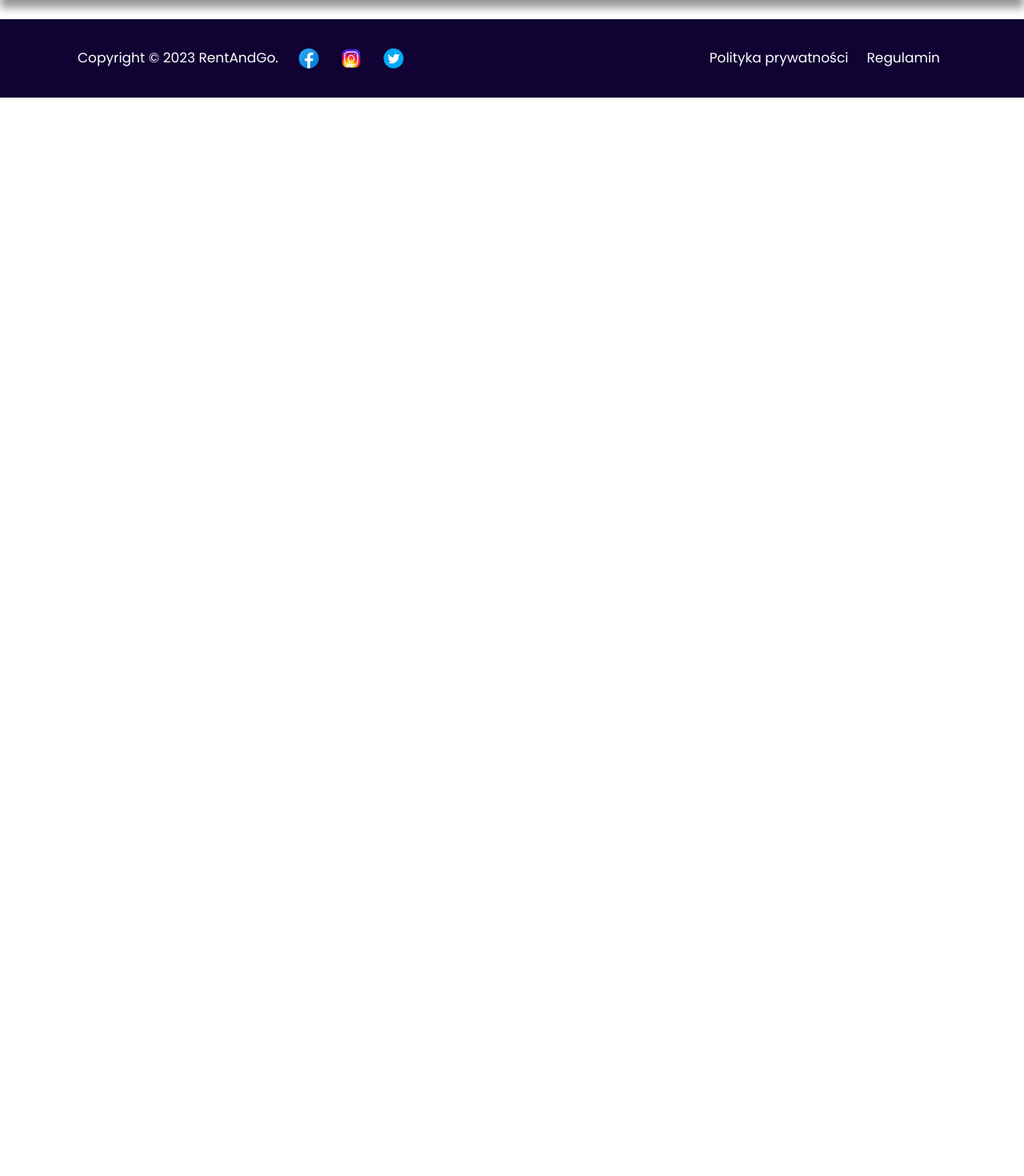
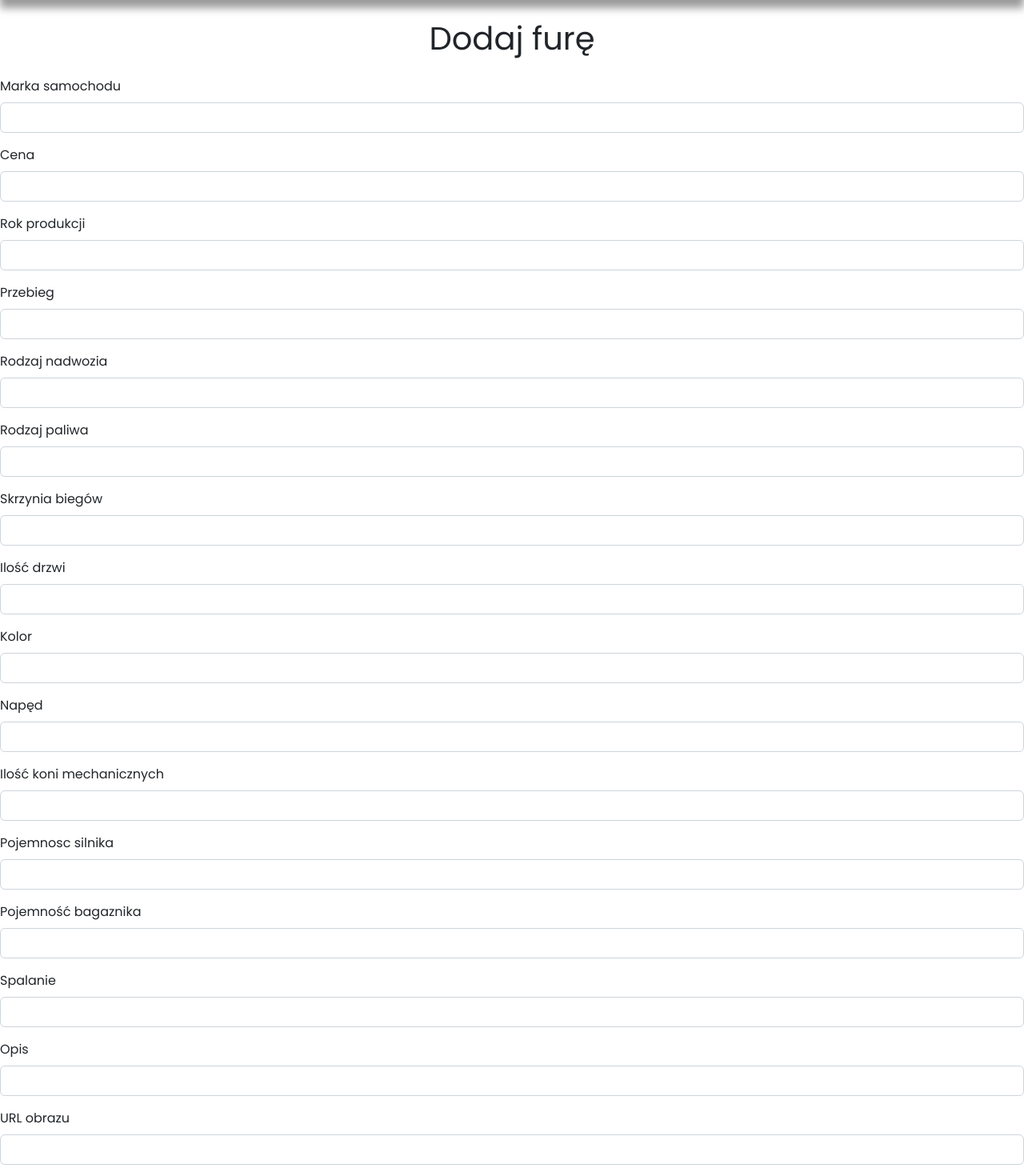
Before and after one commit to polsl-pp-project/frontend, an Angular app: page /add-car in a window 1280 px wide. Before the commit this address led to /. Shown: the part 100-1570 px from the top of the page at 80% size. Before the commit the page ends 800 px from the top, so only its background shows below. Built offline with nearby package versions, Linux system fonts and the light colour scheme.

Commit message:
Add-Car-Page

```diff
--- a/src/app/app-routing.module.ts
+++ b/src/app/app-routing.module.ts
@@ -1,5 +1,6 @@
 import { NgModule } from '@angular/core';
 import { RouterModule, Routes } from '@angular/router';
+import { AddCarPageComponent } from './pages/add-car-page/add-car-page.component';
 import { LoginPageComponent } from './pages/login-page/login-page.component';
 import { MainPageComponent } from './pages/main-page/main-page.component';
 import { SignupPageComponent } from './pages/signup-page/signup-page.component';
@@ -8,6 +9,7 @@
   { path: '', component: MainPageComponent},
   { path: 'login', component: LoginPageComponent },
   { path: 'signup', component: SignupPageComponent},
+  { path: 'add-car', component: AddCarPageComponent},
 
 ];
 
--- a/src/app/app.module.ts
+++ b/src/app/app.module.ts
@@ -18,6 +18,7 @@
 import { MatNativeDateModule } from '@angular/material/core'
 import { MatOptionModule } from '@angular/material/core';
 import {MatSelectModule} from '@angular/material/select';
+import { AddCarPageComponent } from './pages/add-car-page/add-car-page.component';
 
 
 
@@ -31,6 +32,7 @@
     SignupPageComponent,
     SearchBoxComponent,
     MainPageComponent,
+    AddCarPageComponent,
 
   ],
   imports: [
--- a/src/app/components/header/header.component.html
+++ b/src/app/components/header/header.component.html
@@ -14,11 +14,11 @@
             <a class="nav-link" routerLink="">Kontakt</a>
         </li>
         <li class="nav-item">
-          <a class="nav-link" routerLink="">FAQ</a>
-      </li>
-        <li class="nav-item">
           <a class="nav-link" routerLink="">Zarezerwuj samochód</a>
       </li>
+      <li class="nav-item">
+        <a class="nav-link" routerLink="/add-car">Dodaj samochód</a>
+    </li>
     </ul>
 
     <ul class="navbar-nav ms-auto m-5">
--- a/src/app/components/search-box/search-box.component.html
+++ b/src/app/components/search-box/search-box.component.html
@@ -7,9 +7,9 @@
         <div class="row mb-4">
             <div class="col-4" style="display: flex; align-items: center "><i class="bi bi-check iconcheck"></i>
                 <div class="advert">Darmowa rezygnacja</div></div>
-            <div class="col-4" style="margin-left: -165px;display: flex; align-items: center"><i class="bi bi-check iconcheck"></i>
+            <div class="col-4" style="margin-left: -135px;display: flex; align-items: center"><i class="bi bi-check iconcheck"></i>
                 <div class="advert">Brak depozytu</div></div>
-            <div class="col-4" style="margin-left: -230px; display: flex; align-items: center;"><i class="bi bi-check iconcheck"></i>
+            <div class="col-4" style="margin-left: -200px; display: flex; align-items: center;"><i class="bi bi-check iconcheck"></i>
                 <div class="advert">Brak limitu kilometrów</div></div>
         </div>
     <div class="col-2">
--- /dev/null
+++ b/src/app/models/car.ts
@@ -0,0 +1,18 @@
+export class Car {
+    carBrand?: String; //marka
+    price?: Number; //cena za miesiac wynajmu
+    year?: Number; //rocznik
+    mileage?: Number; //przebieg
+    body?: String; //rodzaj nadwozia
+    fuelType?: String; //rodzaj paliwa
+    transmission?: String; //skrzynia biegow
+    doors?: Number; //ilosc drzwi
+    color?: String; //kolor
+    drive?: String;//naped
+    power?: Number; //il koni mechanicznych
+    engineCapacity?: Number; //pojemnosc silnika
+    trunkCapacity?: Number; //pojemnosc bagaznika
+    fuelConsumption?: Number; //spalanie
+    description?: String;//krotki opis
+    car_image?: String;
+}
--- /dev/null
+++ b/src/app/pages/add-car-page/add-car-page.component.html
@@ -0,0 +1,75 @@
+
+
+
+
+    <h1 class="text-center mb-4">Dodaj furę</h1>
+<form class="form group" [formGroup]="form">
+
+    <div class="mb-3">
+        <label for="carBrand" class="form-label">Marka samochodu</label>
+        <input type="text" class="form-control" id="carBrand">
+    </div>
+    <div class="mb-3">
+        <label for="price" class="form-label">Cena</label>
+        <input type="number" class="form-control" id="price">
+    </div>
+    <div class="mb-3">
+        <label for="year" class="form-label">Rok produkcji</label>
+        <input type="number" class="form-control" id="year">
+    </div>
+    <div class="mb-3">
+        <label for="mileage" class="form-label">Przebieg</label>
+        <input type="number" class="form-control" id="mileage">
+    </div>
+    <div class="mb-3">
+        <label for="body" class="form-label">Rodzaj nadwozia</label>
+        <input type="text" class="form-control" id="body">
+    </div>
+    <div class="mb-3">
+        <label for="fuelType" class="form-label">Rodzaj paliwa</label>
+        <input type="text" class="form-control" id="fuelType">
+    </div>
+    <div class="mb-3">
+        <label for="transmission" class="form-label">Skrzynia biegów</label>
+        <input type="text" class="form-control" id="transmission">
+    </div>
+    <div class="mb-3">
+        <label for="doors" class="form-label">Ilość drzwi</label>
+        <input type="number" class="form-control" id="doors">
+    </div>
+    <div class="mb-3">
+        <label for="color" class="form-label">Kolor</label>
+        <input type="text" class="form-control" id="color">
+    </div>
+    <div class="mb-3">
+        <label for="drive" class="form-label">Napęd</label>
+        <input type="text" class="form-control" id="drive">
+    </div>
+    <div class="mb-3">
+        <label for="power" class="form-label">Ilość koni mechanicznych</label>
+        <input type="number" class="form-control" id="power">
+    </div>
+    <div class="mb-3">
+        <label for="engineCapacity" class="form-label">Pojemnosc silnika</label>
+        <input type="number" class="form-control" id="engineCapacity">
+    </div>
+    <div class="mb-3">
+        <label for="trunkCapacity" class="form-label">Pojemność bagaznika</label>
+        <input type="number" class="form-control" id="trunkCapacity">
+    </div>
+    <div class="mb-3">
+        <label for="fuelConsumption" class="form-label">Spalanie</label>
+        <input type="number" class="form-control" id="fuelConsumption">
+    </div>
+    <div class="mb-3">
+        <label for="description" class="form-label">Opis</label>
+        <input type="textarea" class="form-control" id="description">
+    </div>
+    <div class="mb-3">
+        <label for="car_image" class="form-label">URL obrazu</label>
+        <input type="textarea" class="form-control" id="car_image">
+    </div>
+
+    <button type="submit" class="SignUpButton" (click)="AddCar()">Dodaj furę</button>
+
+</form>
--- /dev/null
+++ b/src/app/pages/add-car-page/add-car-page.component.ts
@@ -0,0 +1,59 @@
+import { Component } from '@angular/core';
+import { AbstractControl, FormBuilder, FormGroup, Validators } from '@angular/forms';
+import { Car } from 'src/app/models/car';
+import { CarServiceService } from 'src/app/services/auth-service/car-service/car-service.service';
+
+@Component({
+  selector: 'app-add-car-page',
+  templateUrl: './add-car-page.component.html',
+  styleUrls: ['./add-car-page.component.scss']
+})
+export class AddCarPageComponent {
+
+  submitted = false;
+
+  constructor(private carService: CarServiceService,
+    private fb: FormBuilder) { }
+
+  get f(): {
+    [key: string]: AbstractControl;
+  } { return this.form.controls; }
+
+  form: FormGroup = this.fb.group({
+
+    carBrand: ['', [Validators.required]],
+    price: ['', [Validators.required]],
+    year: ['', [Validators.required]],
+    mileage: ['', [Validators.required]],
+    body: ['', [Validators.required]],
+    fuelType: ['', [Validators.required]],
+    transmission: ['', [Validators.required]],
+    doors: ['', [Validators.required]],
+    color: ['', [Validators.required]],
+    drive: ['', [Validators.required]],
+    power: ['', [Validators.required]],
+    engineCapacity: ['', [Validators.required]],
+    trunkCapacity: ['', [Validators.required]],
+    fuelConsumption: ['', [Validators.required]],
+    description: ['', [Validators.required]],
+    car_image: ['', [Validators.required]],
+
+  },
+  )
+  ;
+
+  AddCar() {
+    this.submitted = true;
+
+    if(this.form.valid) {
+      let car: Car = this.form.getRawValue();
+      this.carService.AddCar(car).subscribe((response) => {
+        console.log(response);
+
+      })
+    }
+  }
+
+
+
+}
--- /dev/null
+++ b/src/app/services/auth-service/car-service/car-service.service.ts
@@ -0,0 +1,16 @@
+import { HttpClient } from '@angular/common/http';
+import { Injectable } from '@angular/core';
+import { Car } from 'src/app/models/car';
+
+@Injectable({
+  providedIn: 'root'
+})
+export class CarServiceService {
+
+  constructor(private readonly httpService: HttpClient) { }
+
+  AddCar(car: Car) {
+    return this.httpService.post<Car>("/api/v1/cars", car, {});
+  }
+
+}
```
Also changed, not shown: src/app/pages/add-car-page/add-car-page.component.scss (added), 2 other files (tests, documents, lock files or other folders).
